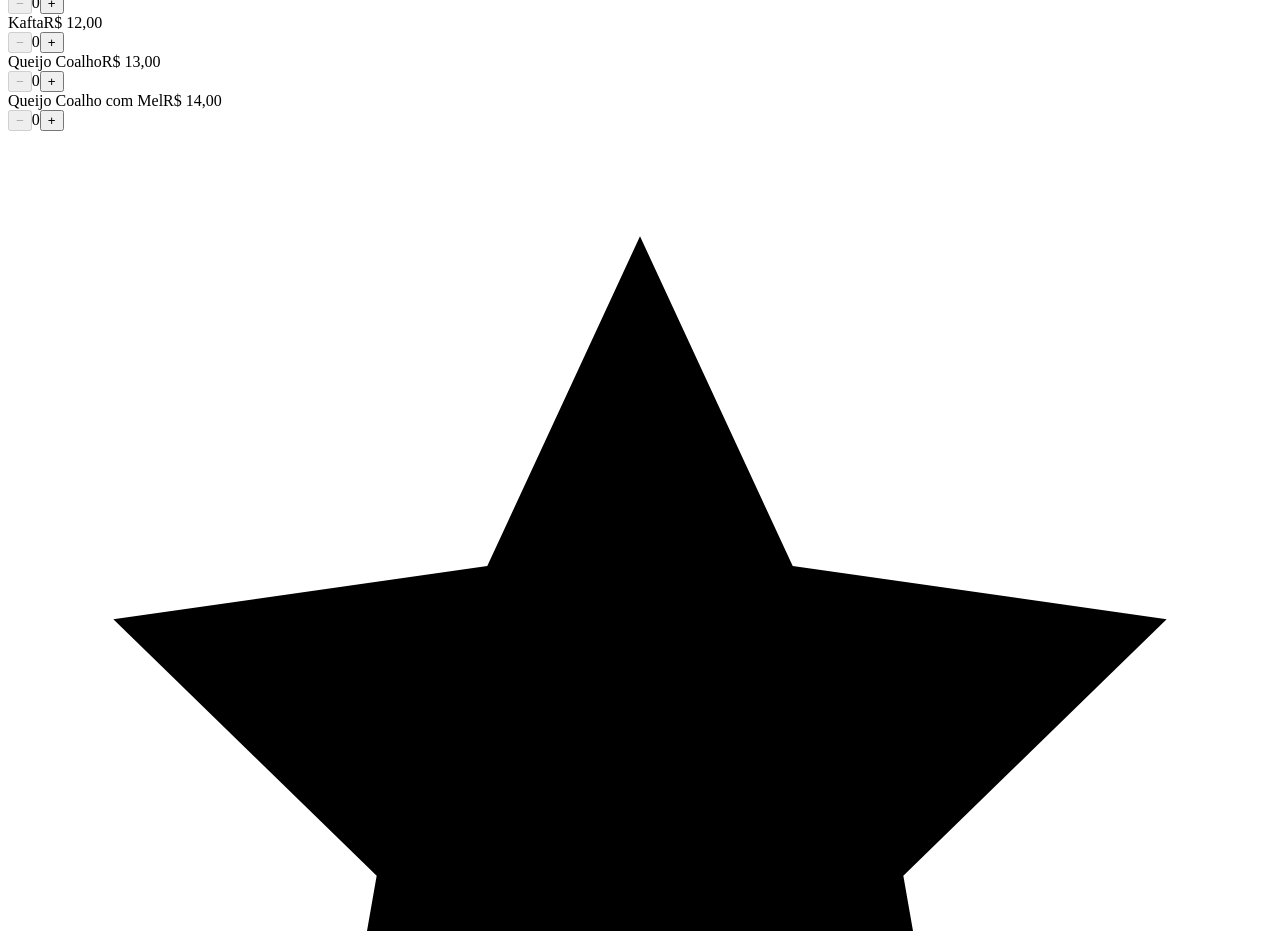
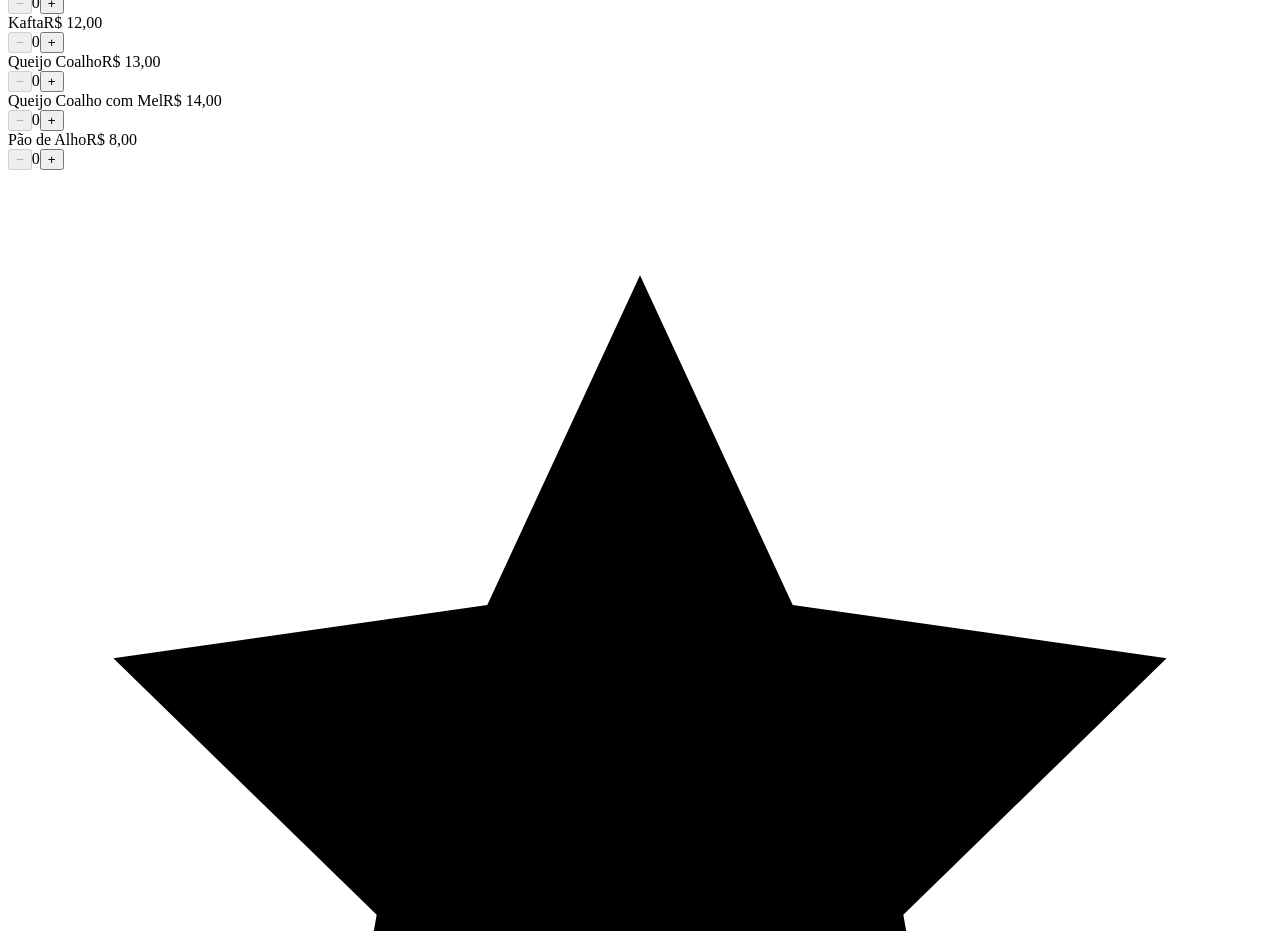
Before and after one commit to Aghelena/espetim, a React (Vite) app: page / in a window 1280 px wide. Shown: the part 1880-2811 px from the top of the page. Built offline with nearby package versions, Linux system fonts and the light colour scheme; no server answers; the database is empty; the HTML template or start-up script is replaced by a standard one.

Commit message:
3 commit

```diff
--- a/src/data/menu.js
+++ b/src/data/menu.js
@@ -51,6 +51,7 @@ export const MENU = [
       { id: "esp-kafta", name: "Kafta", price: 12 },
       { id: "esp-coalho", name: "Queijo Coalho", price: 13 },
       { id: "esp-coalho-mel", name: "Queijo Coalho com Mel", price: 14 },
+      { id: "esp-pao", name: "Pão de Alho", price: 8 }
     ],
   },
   {
```
